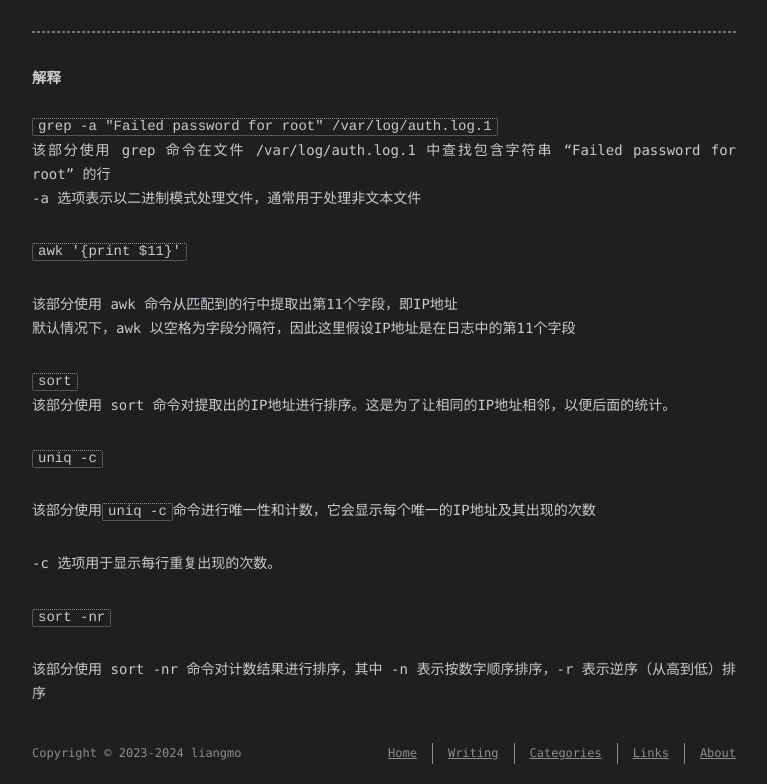
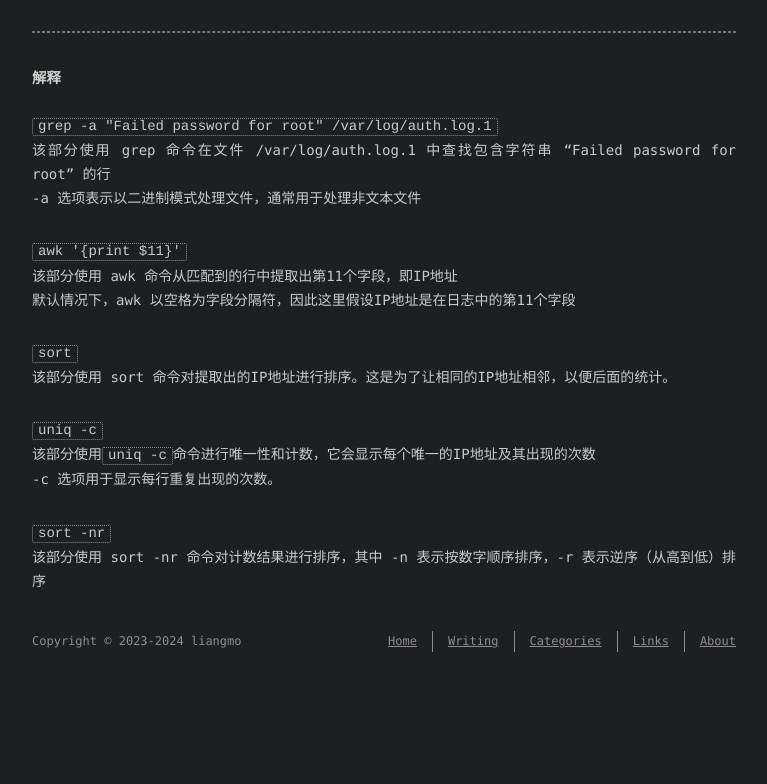
Before and after one commit to liangmosec/liangmosec.github.io, a plain HTML site: page 2024/03/19/第一章-应急响应-Linux日志分析/index.html in a window 1280 px wide. Shown: the part 6257-7041 px from the top of the page, without its empty margins (256-1023 px from the left). After the commit the page ends 6929 px from the top, so only its background shows below. Drawn offline with Linux system fonts and the light colour scheme; a web font is replaced by a local one.

Commit message:
Site updated: 2024-03-20 08:50:37

```diff
--- a/2024/03/19/第一章-应急响应-Linux日志分析/index.html
+++ b/2024/03/19/第一章-应急响应-Linux日志分析/index.html
@@ -25,7 +25,7 @@
 <meta property="og:image" content="https://raw.githubusercontent.com/liangmosec/images/master/imgs/image-20240319212322450.png">
 <meta property="og:image" content="https://raw.githubusercontent.com/liangmosec/images/master/imgs/image-20240319212520695.png">
 <meta property="article:published_time" content="2024-03-19T14:52:45.000Z">
-<meta property="article:modified_time" content="2024-03-20T00:46:08.003Z">
+<meta property="article:modified_time" content="2024-03-20T00:50:24.808Z">
 <meta property="article:author" content="liangmo">
 <meta name="twitter:card" content="summary">
 <meta name="twitter:image" content="https://raw.githubusercontent.com/liangmosec/images/master/imgs/image-20240319202248197.png">
@@ -233,14 +233,10 @@
 <p><img src="https://raw.githubusercontent.com/liangmosec/images/master/imgs/image-20240319212520695.png" alt="image-20240319212520695"></p>
 <hr>
 <h4 id="解释"><a href="#解释" class="headerlink" title="解释"></a>解释</h4><p><code>grep -a &quot;Failed password for root&quot; /var/log/auth.log.1</code><br>该部分使用 grep 命令在文件 &#x2F;var&#x2F;log&#x2F;auth.log.1 中查找包含字符串 “Failed password for root” 的行<br> -a 选项表示以二进制模式处理文件，通常用于处理非文本文件</p>
-<p><code>awk &#39;&#123;print $11&#125;&#39;</code></p>
-<p> 该部分使用 awk 命令从匹配到的行中提取出第11个字段，即IP地址<br>默认情况下，awk 以空格为字段分隔符，因此这里假设IP地址是在日志中的第11个字段</p>
+<p><code>awk &#39;&#123;print $11&#125;&#39;</code><br>该部分使用 awk 命令从匹配到的行中提取出第11个字段，即IP地址<br>默认情况下，awk 以空格为字段分隔符，因此这里假设IP地址是在日志中的第11个字段</p>
 <p><code>sort</code><br> 该部分使用 sort 命令对提取出的IP地址进行排序。这是为了让相同的IP地址相邻，以便后面的统计。</p>
-<p><code>uniq -c</code></p>
-<p>该部分使用<code>uniq -c</code>命令进行唯一性和计数，它会显示每个唯一的IP地址及其出现的次数</p>
-<p>-c 选项用于显示每行重复出现的次数。</p>
-<p><code>sort -nr</code></p>
-<p>该部分使用 sort -nr 命令对计数结果进行排序，其中 -n 表示按数字顺序排序，-r 表示逆序（从高到低）排序</p>
+<p><code>uniq -c</code><br>该部分使用<code>uniq -c</code>命令进行唯一性和计数，它会显示每个唯一的IP地址及其出现的次数<br>-c 选项用于显示每行重复出现的次数。</p>
+<p><code>sort -nr</code><br>该部分使用 sort -nr 命令对计数结果进行排序，其中 -n 表示按数字顺序排序，-r 表示逆序（从高到低）排序</p>
 
   </div>
 </article>
```
Also changed, not shown: search.xml (+1 -1 lines).
